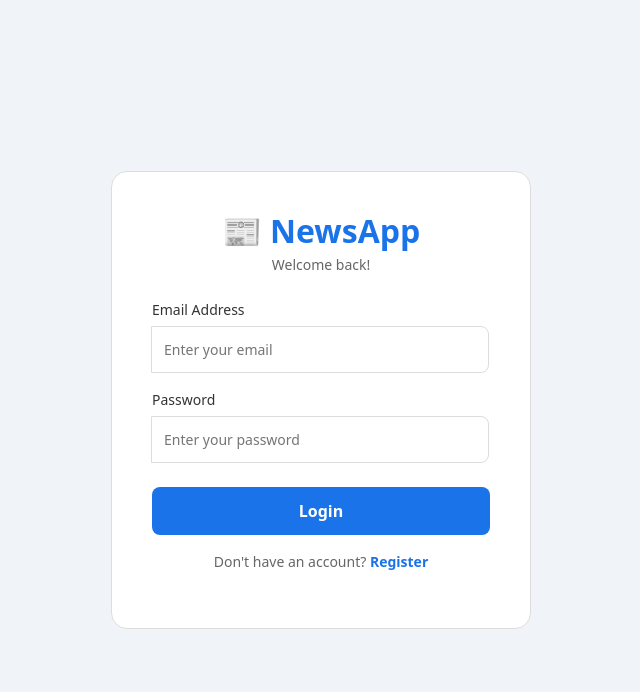
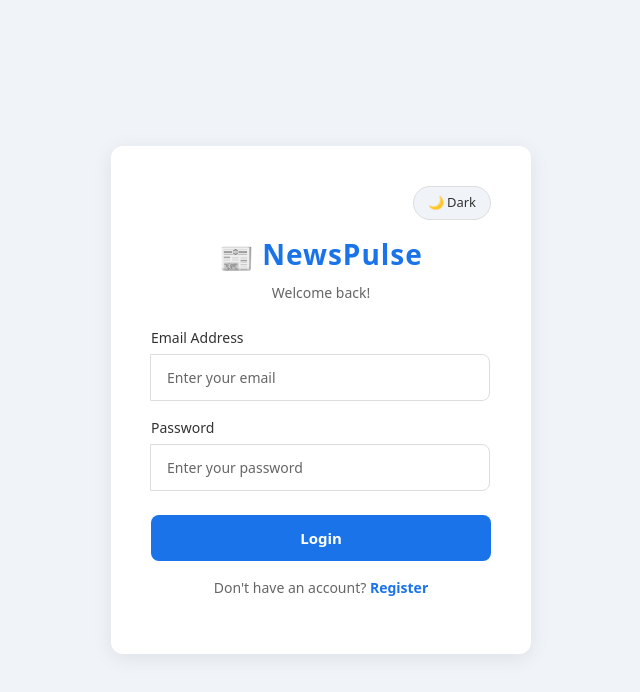
Before and after one commit to Chinmay7070/news-app, a React (Create React App) app in the folder frontend/news-frontend/: page /login in a window 1280 px wide. Shown: the top 692 px of the page, without its empty margins (319-959 px from the left). Built offline with nearby package versions, Linux system fonts and the light colour scheme.

Commit message:
react: added modern login page with dark/light mode

```diff
--- a/frontend/news-frontend/src/App.js
+++ b/frontend/news-frontend/src/App.js
@@ -2,9 +2,11 @@ import { BrowserRouter, Routes, Route, Navigate } from "react-router-dom";
 import Register from "./pages/Register";
 import Login from "./pages/Login";
 import HomePage from "./pages/HomePage";
-
+import { ThemeProvider } from "./context/ThemeContext";
+import "./css/theme.css";
 function App() {
     return (
+        <ThemeProvider>
             <BrowserRouter>
                <Routes>
                     <Route path="/" element={<Navigate to="/login" />} />
@@ -13,6 +15,7 @@ function App() {
                     <Route path="/home" element={<HomePage />} />
                </Routes>
             </BrowserRouter>
+        </ThemeProvider>
     );
 }
 
--- /dev/null
+++ b/frontend/news-frontend/src/context/ThemeContext.js
@@ -0,0 +1,33 @@
+import { createContext, useState, useContext, useEffect } from "react";
+
+const ThemeContext = createContext();
+
+export function ThemeProvider({ children }) {
+
+    const [isDark, setIsDark] = useState(false);
+
+    useEffect(() => {
+        const savedTheme = localStorage.getItem("theme");
+        if (savedTheme === "dark") {
+            setIsDark(true);
+            document.documentElement.setAttribute("data-theme", "dark");
+        }
+    }, []);
+
+    const toggleTheme = () => {
+        const newTheme = isDark ? "light" : "dark";
+        setIsDark(!isDark);
+        localStorage.setItem("theme", newTheme);
+        document.documentElement.setAttribute("data-theme", newTheme);
+    };
+
+    return (
+        <ThemeContext.Provider value={{ isDark, toggleTheme }}>
+            {children}
+        </ThemeContext.Provider>
+    );
+}
+
+export function useTheme() {
+    return useContext(ThemeContext);
+}
--- a/frontend/news-frontend/src/css/Login.css
+++ b/frontend/news-frontend/src/css/Login.css
@@ -1,32 +1,70 @@
 .login-container {
     min-height: 100vh;
-    background-color: #f0f4f8;
+    background-color: var(--bg-secondary);
     display: flex;
     align-items: center;
     justify-content: center;
+    transition: background-color 0.3s ease;
 }
 
 .login-card {
-    background-color: #ffffff;
+    background-color: var(--bg-primary);
     padding: 40px;
-    border-radius: 16px;
-    border: 0.5px solid #ddd;
+    border-radius: 12px;
+    box-shadow: var(--card-shadow);
     width: 100%;
     max-width: 420px;
+    transition: background-color 0.3s ease;
+}
+
+.theme-toggle {
+    display: flex;
+    justify-content: flex-end;
+    margin-bottom: 16px;
+}
+
+.theme-button {
+    padding: 6px 14px;
+    border-radius: 20px;
+    border: 1px solid var(--border-color);
+    background-color: var(--bg-secondary);
+    color: var(--text-primary);
+    font-size: 13px;
+    cursor: pointer;
+    transition: all 0.3s ease;
+}
+
+.theme-button:hover {
+    background-color: var(--accent-color);
+    color: #ffffff;
+    border-color: var(--accent-color);
 }
 
 .login-logo {
     text-align: center;
-    color: #1a73e8;
-    font-weight: bold;
+    color: var(--accent-color);
+    font-size: 28px;
+    font-weight: 700;
     margin-bottom: 4px;
+    letter-spacing: 1px;
 }
 
 .login-subtitle {
     text-align: center;
-    color: #666;
+    color: var(--text-secondary);
+    font-size: 14px;
     margin-bottom: 24px;
-    font-size: 14px;
+}
+.logo-container {
+    display: flex;
+    align-items: center;
+    justify-content: center;
+    gap: 8px;
+    margin-bottom: 4px;
+}
+
+.logo-icon {
+    font-size: 28px;
 }
 
 .input-group {
@@ -36,40 +74,52 @@
 .input-label {
     display: block;
     margin-bottom: 6px;
-    color: #333;
+    color: var(--text-primary);
     font-size: 14px;
     font-weight: 500;
 }
 
 .input-field {
     width: 100%;
-    padding: 12px;
+    padding: 12px 16px;
     border-radius: 8px;
-    border: 1px solid #ddd;
+    border: 1px solid var(--border-color);
+    background-color: var(--input-bg);
+    color: var(--text-primary);
     font-size: 14px;
     outline: none;
     box-sizing: border-box;
+    transition: border-color 0.3s ease;
 }
 
 .input-field:focus {
-    border-color: #1a73e8;
+    border-color: var(--accent-color);
+}
+
+.input-field::placeholder {
+    color: var(--text-secondary);
 }
 
 .login-button {
     width: 100%;
     padding: 12px;
-    background-color: #1a73e8;
+    background-color: var(--accent-color);
     color: #ffffff;
     border: none;
     border-radius: 8px;
-    font-size: 16px;
-    font-weight: bold;
+    font-size: 15px;
+    font-weight: 600;
     cursor: pointer;
     margin-top: 8px;
+    transition: background-color 0.3s ease;
 }
 
 .login-button:hover {
-    background-color: #1558b0;
+    background-color: var(--accent-hover);
+}
+
+.login-button:active {
+    transform: scale(0.98);
 }
 
 .message-success {
@@ -77,6 +127,9 @@
     color: green;
     font-size: 14px;
     margin-bottom: 8px;
+    padding: 8px;
+    border-radius: 6px;
+    background-color: #e8f5e9;
 }
 
 .message-error {
@@ -84,19 +137,22 @@
     color: red;
     font-size: 14px;
     margin-bottom: 8px;
+    padding: 8px;
+    border-radius: 6px;
+    background-color: #ffebee;
 }
 
 .register-text {
     text-align: center;
     margin-top: 16px;
     font-size: 14px;
-    color: #666;
+    color: var(--text-secondary);
 }
 
 .register-link {
-    color: #1a73e8;
+    color: var(--accent-color);
     cursor: pointer;
-    font-weight: bold;
+    font-weight: 600;
 }
 
 .register-link:hover {
--- /dev/null
+++ b/frontend/news-frontend/src/css/theme.css
@@ -0,0 +1,27 @@
+/* Light Mode */
+:root {
+    --bg-primary: #ffffff;
+    --bg-secondary: #f0f4f8;
+    --text-primary: #333333;
+    --text-secondary: #666666;
+    --accent-color: #1a73e8;
+    --accent-hover: #1558b0;
+    --border-color: #dddddd;
+    --card-shadow: 0 4px 20px rgba(0, 0, 0, 0.08);
+    --input-bg: #ffffff;
+    --navbar-bg: #ffffff;
+}
+
+/* Dark Mode */
+[data-theme="dark"] {
+    --bg-primary: #1a1a2e;
+    --bg-secondary: #16213e;
+    --text-primary: #ffffff;
+    --text-secondary: #aaaaaa;
+    --accent-color: #4a9eff;
+    --accent-hover: #2196f3;
+    --border-color: #333333;
+    --card-shadow: 0 4px 20px rgba(0, 0, 0, 0.3);
+    --input-bg: #0f3460;
+    --navbar-bg: #16213e;
+}
--- a/frontend/news-frontend/src/pages/Login.js
+++ b/frontend/news-frontend/src/pages/Login.js
@@ -1,16 +1,18 @@
 import { useState } from "react";
 import { useNavigate } from "react-router-dom";
+import { useTheme } from "../context/ThemeContext";
 import api from "../services/api";
 import "../css/Login.css";
 
 function Login() {
 
+    const navigate = useNavigate();
+    const { isDark, toggleTheme } = useTheme();
+
     const [email, setEmail] = useState("");
     const [password, setPassword] = useState("");
     const [message, setMessage] = useState("");
     const [isError, setIsError] = useState(false);
-
-    const navigate = useNavigate();
 
     const handleLogin = async () => {
 
@@ -43,11 +45,25 @@ function Login() {
             setMessage("Something went wrong!");
         }
     };
+
     return (
         <div className="login-container">
             <div className="login-card">
 
-                <h2 className="login-logo">📰 NewsApp</h2>
+                <div className="theme-toggle">
+                    <button
+                        className="theme-button"
+                        onClick={toggleTheme}
+                    >
+                        {isDark ? "☀️ Light" : "🌙 Dark"}
+                    </button>
+                </div>
+
+
+                <div className="logo-container">
+                    <span className="logo-icon">📰</span>
+                    <h2 className="login-logo">NewsPulse</h2>
+                </div>
                 <p className="login-subtitle">Welcome back!</p>
 
                 <div className="input-group">
```
Lines whose indentation alone changed are shown as unchanged.
